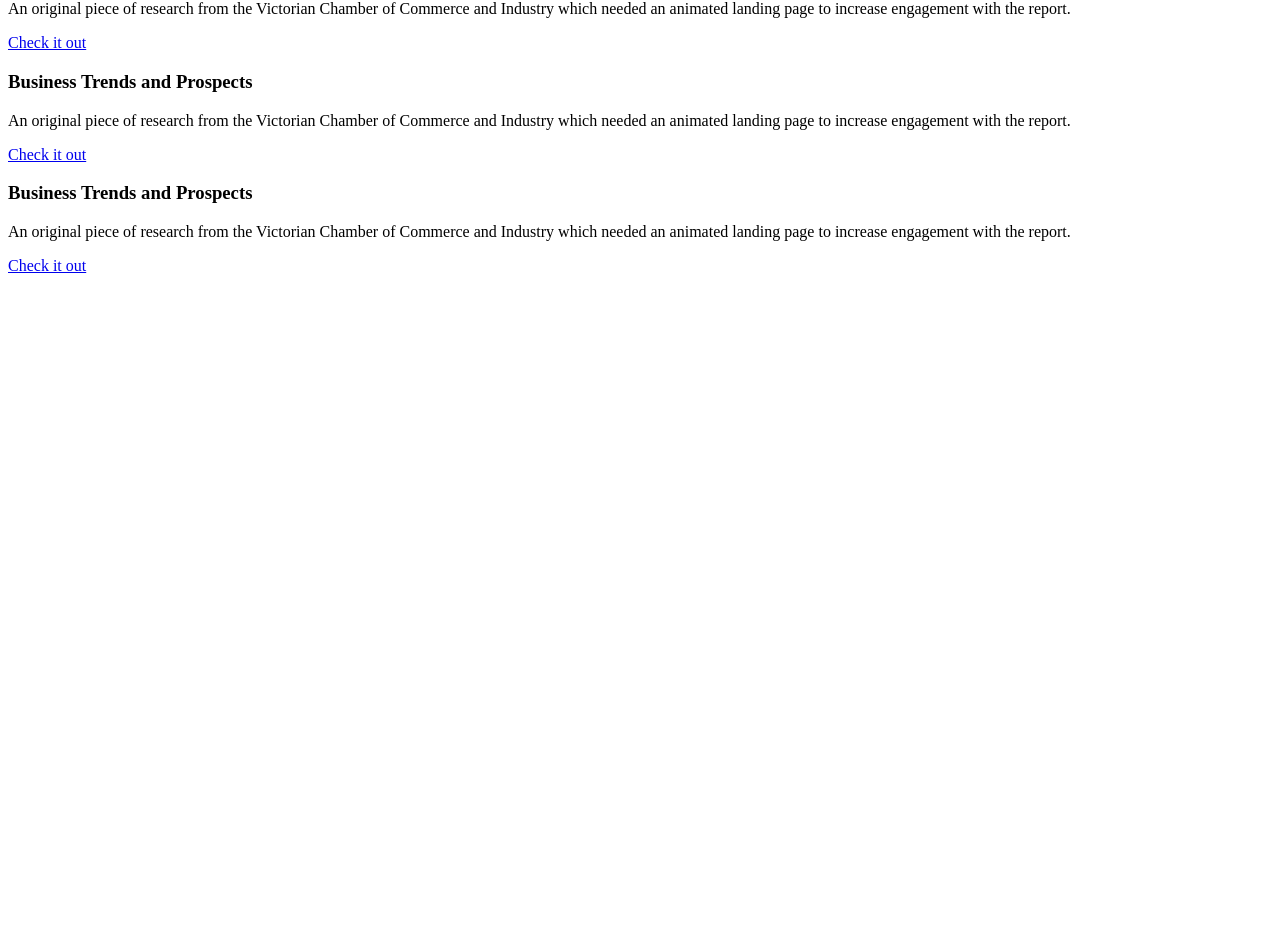
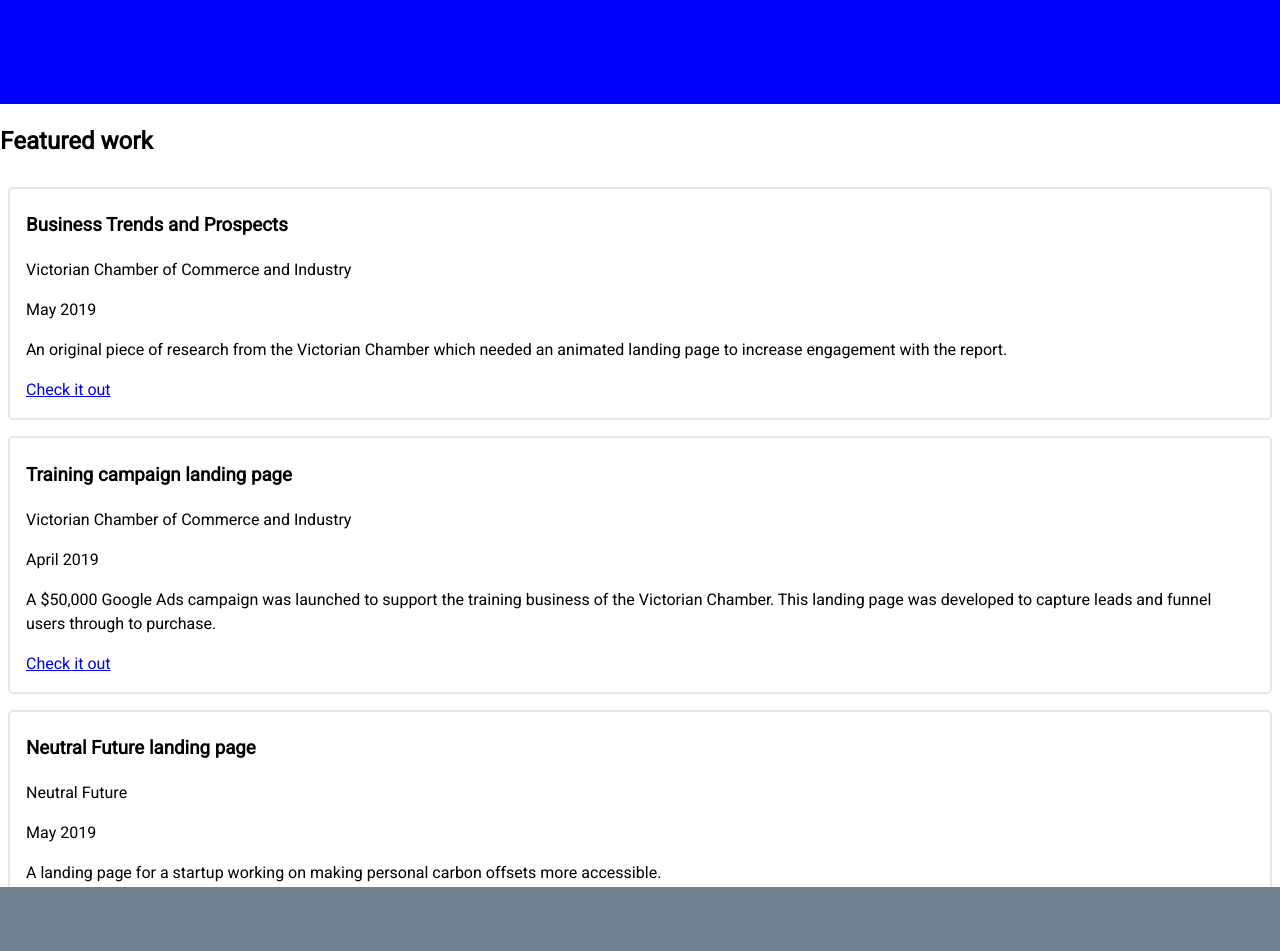
Before and after one commit to fmascadri/fend-project-01, a plain HTML site: page project-01/index.html in a window 1280 px wide. Shown: the part 316-1267 px from the top of the page. Before the commit the page ends 800 px from the top, so only its background shows below. Drawn offline with Linux system fonts and the light colour scheme.

Commit message:
Added html skeleton and initial styles

```diff
--- a/project-01/css/style.css
+++ b/project-01/css/style.css
@@ -1,2 +1,49 @@
 @charset "utf-8";
 /* CSS Document */
+
+body {
+	font-family: 'Heebo', Arial, sans-serif;
+	position: relative;
+	min-height: 100vh;
+	margin: 0;
+	padding: 0;
+}
+
+header {
+	position: absolute;
+	height: 6em;
+	width: 100%;
+	top: 0;
+	left: 0;
+	background-color: rgba(235,235,235,0.61);
+}
+
+.hero-image {
+	width: 100%;
+	height: 400px;
+	background-color: blue;
+}
+
+.container {
+	display: flex;
+	flex-direction: column;
+	flex-wrap: wrap;
+	justify-content: space-around;
+}
+
+.work-card {
+	border: solid 2px #e6e6e6;
+	border-radius: 5px;
+	max-width: 100%;
+	margin: 0.5em;
+	padding: 0.25em 1em 1em 1em;
+}
+
+footer {
+	background-color: slategrey;
+	height: 4em;
+	width: 100%;
+	position: absolute;
+	bottom: 0;
+	left: 0;
+}
--- a/project-01/index.html
+++ b/project-01/index.html
@@ -4,46 +4,56 @@
 	<meta charset="utf-8">
 	<meta name="viewport" content="width=device=width, initial-scale=1">
 	<link rel="stylesheet" href="css/style.css">
+	<link href="https://fonts.googleapis.com/css?family=Heebo&display=swap" rel="stylesheet">
 	<title>Francesco Mascadri | Front-end developer</title>
 </head>
 
 <body>
 	<header>
-		<img class="logo" alt="Udacity logo" src="img/logo.png">
+		<img class="logo" alt="Francesco's personal logo" src="img/logo.png">
 		<h1>Francesco Mascadri</h1>
 		<span>Front-end developer</span>
 	</header>
 
 	<section class="hero-image">
-		<h2>Animated, interactive landing pages that breathe life into your content</h2>
-		<a class="button button-primary" href="#contact">Get in touch</a>
+		<div class="hero-content">
+			<h2>Animated, interactive landing pages that breathe life into your content</h2>
+			<a class="button button-primary" href="#contact">Get in touch</a>
+		</div>
 	</section>
 
 	<section class="featured-work">
 		<h2>Featured work</h2>
 		<div class="container">
 			<div class="work-card" id="work-card-01">
+				<!-- TODO: Read more about the brief button and toggled content-->
 				<div class="work-card-image" id="work-card-image-01"></div>
 				<div class="work-card-content" id="work-card-content-01">
-					<h3>Business Trends and Prospects</h3>
-					<p>An original piece of research from the Victorian Chamber of Commerce and Industry which needed an animated landing page to increase engagement with the report.</p>
-					<a class="button button-secondary" href="www.victorianchamber.com.au/business-trends-and-prospects">Check it out</a>
+					<h3 class="work-title">Business Trends and Prospects</h3>
+					<p class="client">Victorian Chamber of Commerce and Industry</p>
+					<p class="work-date">May 2019</p>
+					<p class="work-description">An original piece of research from the Victorian Chamber which needed an animated landing page to increase engagement with the report.</p>
+					<a class="button button-secondary" href="https://www.victorianchamber.com.au/business-trends-and-prospects">Check it out</a>
 				</div>
 			</div>
 			<div class="work-card" id="work-card-02">
 				<div class="work-card-image" id="work-card-image-02"></div>
 				<div class="work-card-content" id="work-card-content-02">
-					<h3>Business Trends and Prospects</h3>
-					<p>An original piece of research from the Victorian Chamber of Commerce and Industry which needed an animated landing page to increase engagement with the report.</p>
-					<a class="button button-secondary" href="www.victorianchamber.com.au/business-trends-and-prospects">Check it out</a>
+					<h3 class="work-title">Training campaign landing page</h3>
+					<p class="client">Victorian Chamber of Commerce and Industry</p>
+					<p class="work-date">April 2019</p>
+					<p class="work-description">A $50,000 Google Ads campaign was launched to support the training business of the Victorian Chamber. This landing page was developed to capture leads and funnel users through to purchase.</p>
+					<a class="button button-secondary" href="https://www.victorianchamber.com.au/2019-05-training-campaign">Check it out</a>
 				</div>
 			</div>
 			<div class="work-card" id="work-card-03">
 				<div class="work-card-image" id="work-card-image-03"></div>
 				<div class="work-card-content" id="work-card-content-03">
-					<h3>Business Trends and Prospects</h3>
-					<p>An original piece of research from the Victorian Chamber of Commerce and Industry which needed an animated landing page to increase engagement with the report.</p>
-					<a class="button button-secondary" href="www.victorianchamber.com.au/business-trends-and-prospects">Check it out</a>
+					<h3 class="work-title">Neutral Future landing page</h3>
+					<p class="client">Neutral Future</p>
+					<p class="work-date">May 2019</p>
+					<p class="work-description">A landing page for a startup working on making personal carbon offsets more accessible.</p>
+					<a class="button button-secondary" href="https://www.victorianchamber.com.au/business-trends-and-prospects">Check it out</a>
 				</div>
 			</div>
 		</div>
```
